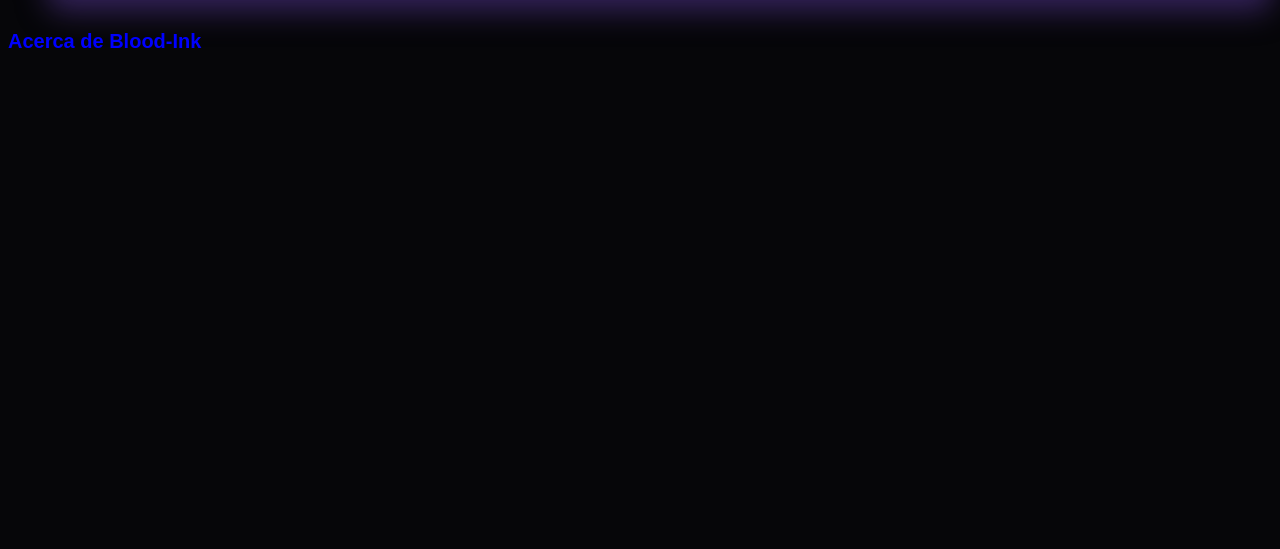
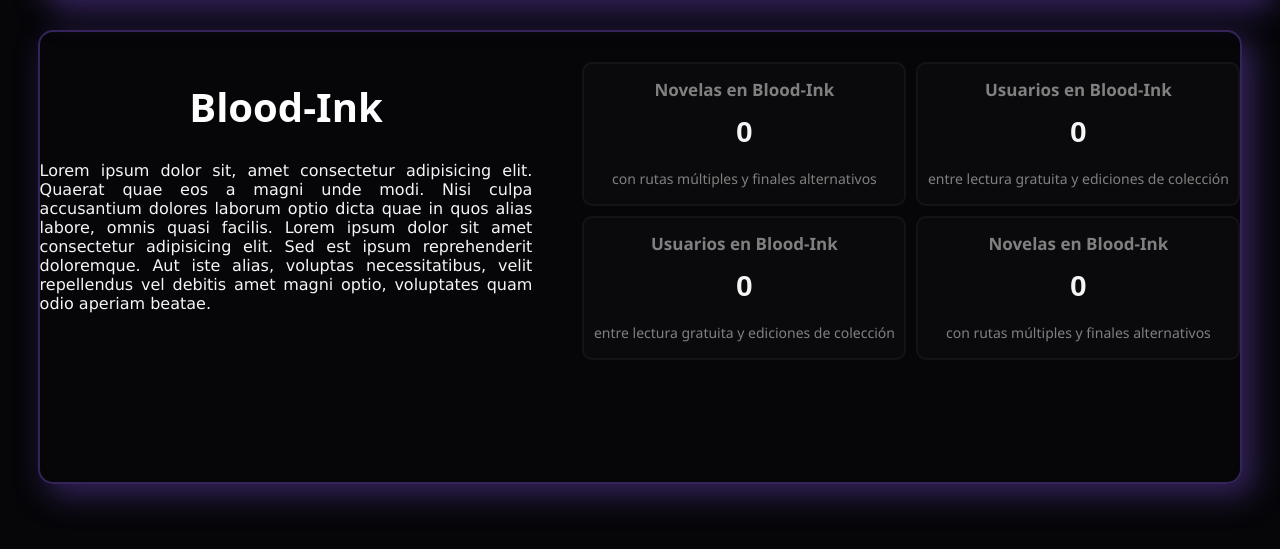
Before and after one commit to ELDani45/Blood-Ink, a Django app: page /nosotros/ in a window 1280 px wide. Shown: the part 102-651 px from the top of the page. Run offline with Django 5.2, Linux system fonts and the light colour scheme; data that the repository does not hold is empty.

Commit message:
Signed-off-by: Daniel Alejandro Chilito Giron <chilito45giron@gmail.com>
progreso de la seccion de nosotros en la pagina

```diff
--- a/home/static/styles/css/about_us.css
+++ b/home/static/styles/css/about_us.css
@@ -1,6 +1,77 @@
-h1{
-    font-family: Arial, Helvetica, sans-serif;
-    font-size: 20px;
-    color: blue;
+main{
+    justify-content: center;
+    display: flex;
+}
+.blood-Ink{
+    font-family: system-ui, -apple-system, BlinkMacSystemFont, 'Segoe UI', Roboto, Oxygen, Ubuntu, Cantarell, 'Open Sans', 'Helvetica Neue', sans-serif;
+    font-size: 40px;
+    color: rgb(255, 255, 255);
+    text-align: center;
 
 }
+.text-description{
+    font-size: 16px;
+    color: whitesmoke;
+    font-family: 'Lucida Sans', 'Lucida Sans Regular', 'Lucida Grande', 'Lucida Sans Unicode', Geneva, Verdana, sans-serif;
+    text-align: justify;
+}
+.box-main{
+    box-shadow: 10px 10px 30px 1px #35235C;
+    width: 95%;
+    height: 450px;
+    border-radius: 15px;
+    border: 2px solid #35235C;
+    display: flex;
+    gap: 20px;
+    justify-content: center;
+    gap: 30px;
+}
+.box-description{
+    width: 700px;
+    height: 400px;
+    margin-top: 20PX;
+    border-radius: 10px;
+}
+.box-details{
+    width: 700px;
+    height: 400px;
+    margin-top: 20PX;
+    border-radius: 10px;
+}
+/* cajas de data */
+.container-box{
+    display: inline-block;
+    margin-left: 20px;
+    gap: 10px;
+}
+.box-data{
+    width: 320px;
+    height: 140px;
+    background-color: #0A0A0D;
+    border-radius: 10px;
+    border: 2px solid #141417 ;
+}
+.firts-line{
+    display: flex;
+    gap: 10px;
+    margin-top: 10px;
+}
+.text-data{
+    font-family: 'Segoe UI', Tahoma, Geneva, Verdana, sans-serif;
+    font-size: 17px;
+    text-align: center;
+    color: gray;
+}
+.number-data{
+    font-size: 30px;
+    font-family: Arial, Helvetica, sans-serif;
+    text-align: center;
+    font-weight: 900;
+}
+.text-data-down{
+    font-family: 'Segoe UI', Tahoma, Geneva, Verdana, sans-serif;
+    font-size: 14px;
+    text-align: center;
+    color: gray;
+    margin-top: 20px;
+}
--- a/home/templates/about_us.html
+++ b/home/templates/about_us.html
@@ -8,8 +8,57 @@
 <!---->
 {% block content %}
 <main>
-  <div>
-    <h1>Acerca de Blood-Ink</h1>
+  <div class="box-main">
+    <div class="box-description">
+      <h1 class="blood-Ink">Blood-Ink</h1>
+      <p class="text-description">
+        Lorem ipsum dolor sit, amet consectetur adipisicing elit. Quaerat quae
+        eos a magni unde modi. Nisi culpa accusantium dolores laborum optio
+        dicta quae in quos alias labore, omnis quasi facilis. Lorem ipsum dolor
+        sit amet consectetur adipisicing elit. Sed est ipsum reprehenderit
+        doloremque. Aut iste alias, voluptas necessitatibus, velit repellendus
+        vel debitis amet magni optio, voluptates quam odio aperiam beatae.
+      </p>
+    </div>
+    <div class="box-details">
+      <section class="container-box">
+        <!-- primera linea  -->
+        <section class="firts-line">
+          <div class="box-data">
+            <h2 class="text-data">Novelas en Blood-Ink</h2>
+            <div class="number-data">{{ description_counts }}</div>
+            <div class="text-data-down">
+              con rutas múltiples y finales alternativos
+            </div>
+          </div>
+          <div class="box-data">
+            <h2 class="text-data">Usuarios en Blood-Ink</h2>
+            <div class="number-data">{{ profile_counts }}</div>
+            <div class="text-data-down">
+              entre lectura gratuita y ediciones de colección
+            </div>
+          </div>
+        </section>
+        <!-- segunda linea  -->
+        <section class="firts-line">
+          <div class="box-data">
+            <h2 class="text-data">Usuarios en Blood-Ink</h2>
+            <div class="number-data">{{ profile_counts }}</div>
+            <div class="text-data-down">
+              entre lectura gratuita y ediciones de colección
+            </div>
+          </div>
+          <!---->
+          <div class="box-data">
+            <h2 class="text-data">Novelas en Blood-Ink</h2>
+            <div class="number-data">{{ description_counts }}</div>
+            <div class="text-data-down">
+              con rutas múltiples y finales alternativos
+            </div>
+          </div>
+        </section>
+      </section>
+    </div>
   </div>
 </main>
 {% endblock %}
--- a/home/views.py
+++ b/home/views.py
@@ -1,6 +1,7 @@
 # from django.shortcuts import render
 from django.views.generic import ListView, TemplateView
 from novels.models import Description
+from account.models import Profile
 
 # Create your views here.
 
@@ -22,3 +23,10 @@ class Home(ListView):
 
 class AboutUs(TemplateView):
     template_name = 'about_us.html'
+
+    def get_context_data(self, **kwargs):
+        context = super().get_context_data(**kwargs)
+        context['description_counts'] = Description.objects.count()
+        context['profile_counts'] = Profile.objects.count()
+
+        return context
```
